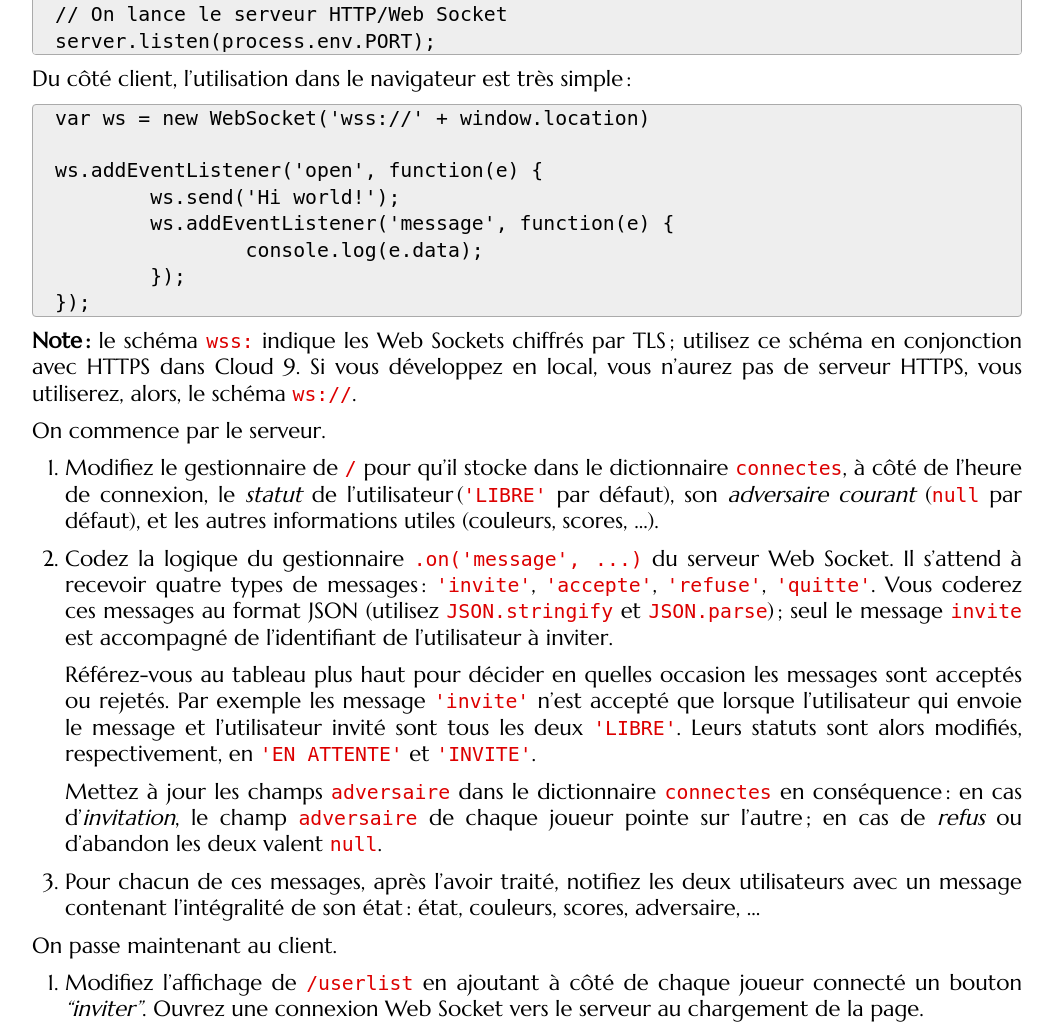
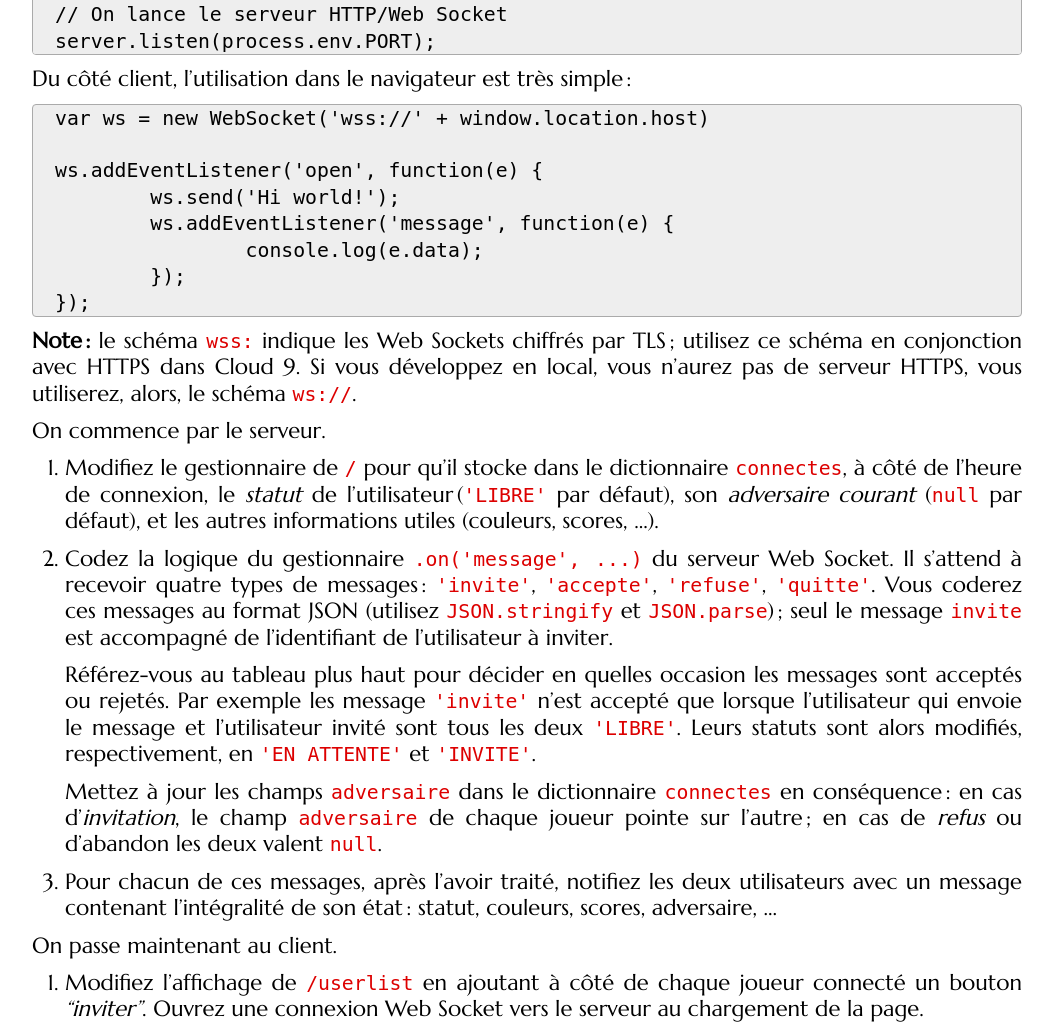
Before and after one commit to defeo/aws, a Jekyll site: the page built from _tutorials/accounts-node.md, in a window 1280 px wide and 1400 px high, scrolled down 14629 px. Shown: the part 153-1177 px from the top of the window, without its empty margins (113-1166 px from the left). Built offline with Jekyll 4.4.1, drawn with Linux system fonts in a browser that asks for light colours; some web fonts are replaced; some of the changed text lies outside the part shown.

Commit message:
Minor edits

````diff
--- a/_tutorials/accounts-node.md
+++ b/_tutorials/accounts-node.md
@@ -341,7 +341,7 @@ transmise aux clients via AJAX.
    ```
 
    Le type `Map` implante un dictionnaire (ou *table de hachage*),
-   [lisez la doc MDN](https://developer.mozilla.org/en-US/docs/Web/JavaScript/Reference/Global_Objects/Map)).
+   [lisez la doc MDN](https://developer.mozilla.org/en-US/docs/Web/JavaScript/Reference/Global_Objects/Map).
 
 2. Modifiez les gestionnaires de `/` et `/logout` pour qu'ils mettent
    à jour la variable `connectes` lorsque un utilisateur se connecte
@@ -732,7 +732,7 @@ server.listen(process.env.PORT);
 Du côté client, l'utilisation dans le navigateur est très simple :
 
 ```
-var ws = new WebSocket('wss://' + window.location)
+var ws = new WebSocket('wss://' + window.location.host)
 
 ws.addEventListener('open', function(e) {
 	ws.send('Hi world!');
@@ -776,7 +776,7 @@ On commence par le serveur.
 
 3. Pour chacun de ces messages, après l'avoir traité, notifiez les
    deux utilisateurs avec un message contenant l'intégralité de son
-   état : état, couleurs, scores, adversaire, ...
+   état : statut, couleurs, scores, adversaire, ...
 
 On passe maintenant au client.
 
@@ -847,7 +847,7 @@ en détail les Web Sockets.
 
 5. Lorsque une partie est terminée (par victoire, match nul, ou
    abandon) mettre à jour les champs `parties` et `gagnees` des
-   utilisateurs, remettre leur état à `'LIBRE'`, et mettre à jour
+   utilisateurs, remettre leur statut à `'LIBRE'`, et mettre à jour
    l'affichage.
 
 Vérifiez que la logique de l'application fonctionne correctement :
````
Also changed, not shown: other parts of _tutorials/accounts-node.md (+3 -3 lines).
